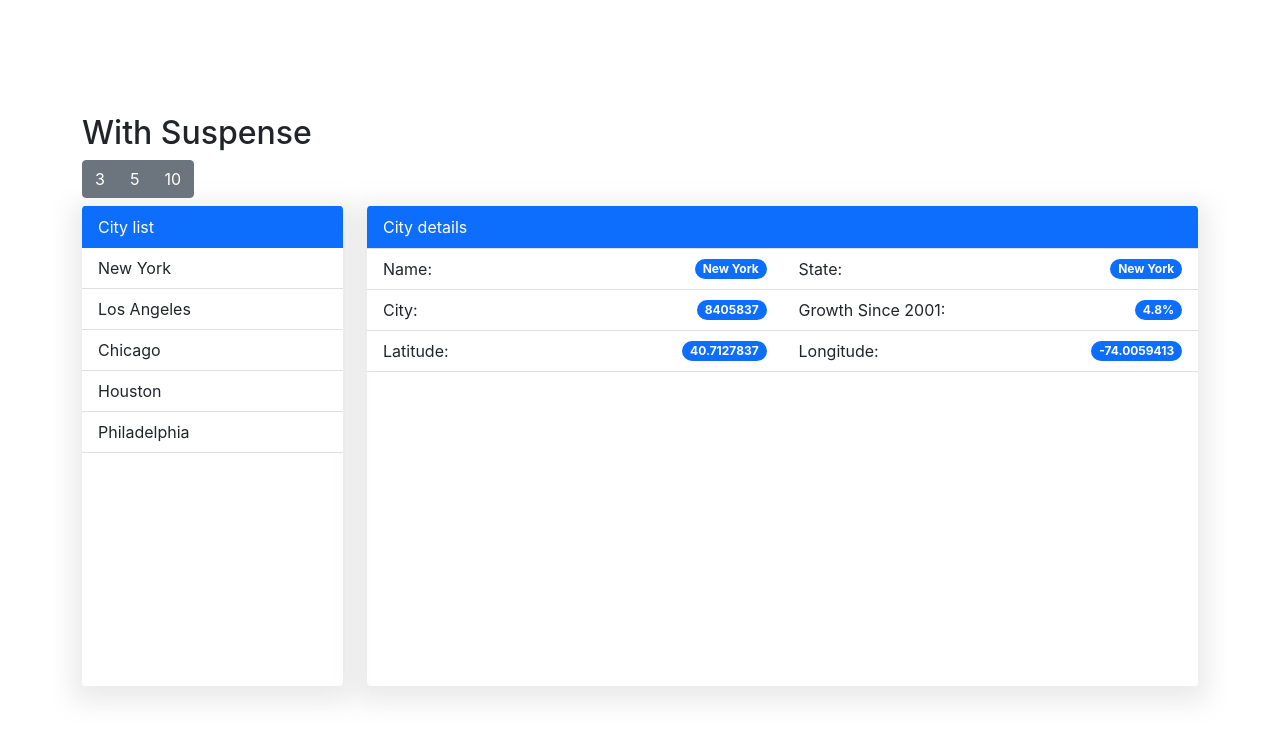
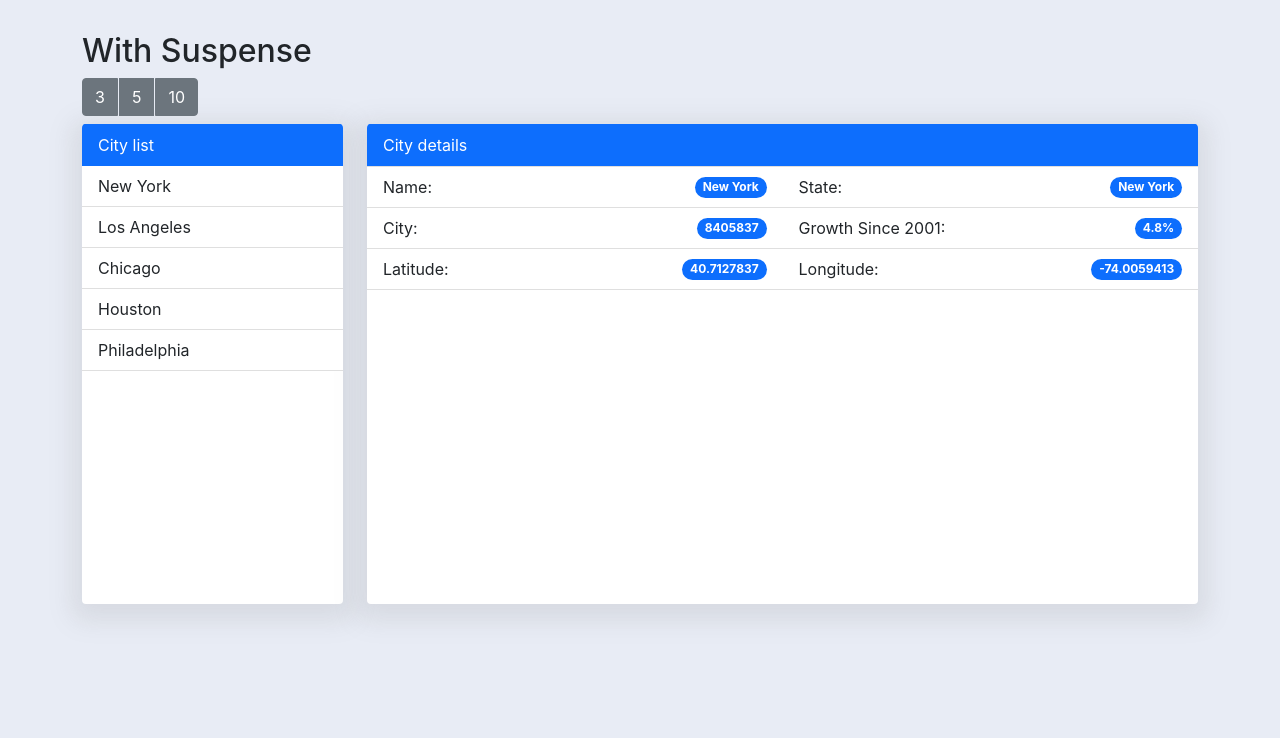
Before and after one commit to pkellner/pluralsight-react-18-whats-new-prelim, a React (Create React App) app: page / in a window 1280 px wide. Shown: the top 738 px of the page. Built offline with nearby package versions, Linux system fonts and the light colour scheme.

Commit message:
👌 IMPROVE: Design system & component UIs

```diff
--- a/src/App.css
+++ b/src/App.css
@@ -13,8 +13,10 @@
 body {
   display: flex;
   flex-direction: column;
-  justify-content: center;
-  height: 100vh;
+  /* justify-content: center;
+  height: 100vh; */
+  margin: 2rem;
+  background-color: #e8ecf5;
 }
 
 .city--list, .city--details {
@@ -24,6 +26,7 @@ body {
   /* border: 1px solid rgba(0,0,0,.125); */
   box-shadow: 0px 7px 25px 10px rgb(129 129 129 / 16%);
   border-radius: 0.25rem !important;
+  background-color: #fff;
 }
 
 .city--details .list-group-horizontal > * {
@@ -63,3 +66,15 @@ body {
 .padding-fix {
   padding: 1rem 0.5rem ;
 }
+
+.list-group-item-action:active,
+.list-group-item-action:focus,
+.list-group-item-action:hover {
+  /* color: #212529; */
+  background-color: #f0f6ff;
+}
+
+.btn-group {
+  margin-bottom: 0.5rem;
+  gap: 2px;
+}
--- a/src/cityStuff/CityDetail.js
+++ b/src/cityStuff/CityDetail.js
@@ -49,15 +49,15 @@ function CityLocation() {
 export default function CityDetail() {
   return (
     <>
-      <Suspense fallback={<div className="padding-fix">Loading CityInfo...</div>}>
+      <Suspense fallback={<div className="list-group-item">Loading...</div>}>
         <CityInfo />
       </Suspense>
 
-      <Suspense fallback={<div className="padding-fix">Loading CityStats...</div>}>
+      <Suspense fallback={<div className="list-group-item">Loading...</div>}>
         <CityStats />
       </Suspense>
 
-      <Suspense fallback={<div className="padding-fix">Loading CityLocation...</div>}>
+      <Suspense fallback={<div className="list-group-item">Loading...</div>}>
         <CityLocation />
       </Suspense>
     </>
--- a/src/cityStuff/CityDisplayCount.js
+++ b/src/cityStuff/CityDisplayCount.js
@@ -4,7 +4,7 @@ import { CityListStoreContext } from "../CityListStoreContext";
 export default function CityDisplayCount() {
   const { setDisplayCount } = useContext(CityListStoreContext);
   return (
-    <div className="btn-group mb-2" role="group" aria-label="Basic example">
+    <div className="btn-group" role="group" aria-label="Basic example">
       <button
         type="button"
         className="btn btn-secondary"
--- a/src/cityStuff/CityListAndDetail.js
+++ b/src/cityStuff/CityListAndDetail.js
@@ -13,9 +13,9 @@ export default function CityListAndDetail() {
         <CityDisplayCount />
         {/* <CityHeader /> */}
         <div className="row">
-          <Suspense fallback={<div>Loading CityList...</div>}>
+          <Suspense fallback={<div>Loading...</div>}>
             <CityList>
-              <Suspense fallback={<div>Loading CityDetail...</div>}>
+              <Suspense fallback={<div>Loading...</div>}>
                 <CityDetail />
               </Suspense>
             </CityList>
```
